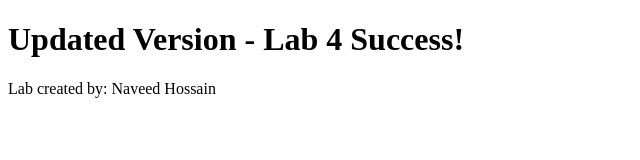
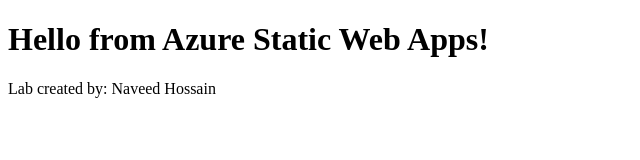
Before and after one commit to NaveedHossain2026/CST8911Lab4, a plain HTML site: page index.html in a window 1280 px wide. Shown: the whole page, without its empty margins (0-640 px from the left). Drawn offline with Linux system fonts and the light colour scheme.

Commit message:
Update index.html

```diff
--- a/index.html
+++ b/index.html
@@ -1,7 +1,7 @@
 <!DOCTYPE html>
 <html>
 <body>
-    <h1>Updated Version - Lab 4 Success!</h1>
+    <h1>Hello from Azure Static Web Apps!</h1>
     <p>Lab created by: Naveed Hossain</p>
 </body>
 </html>
```
